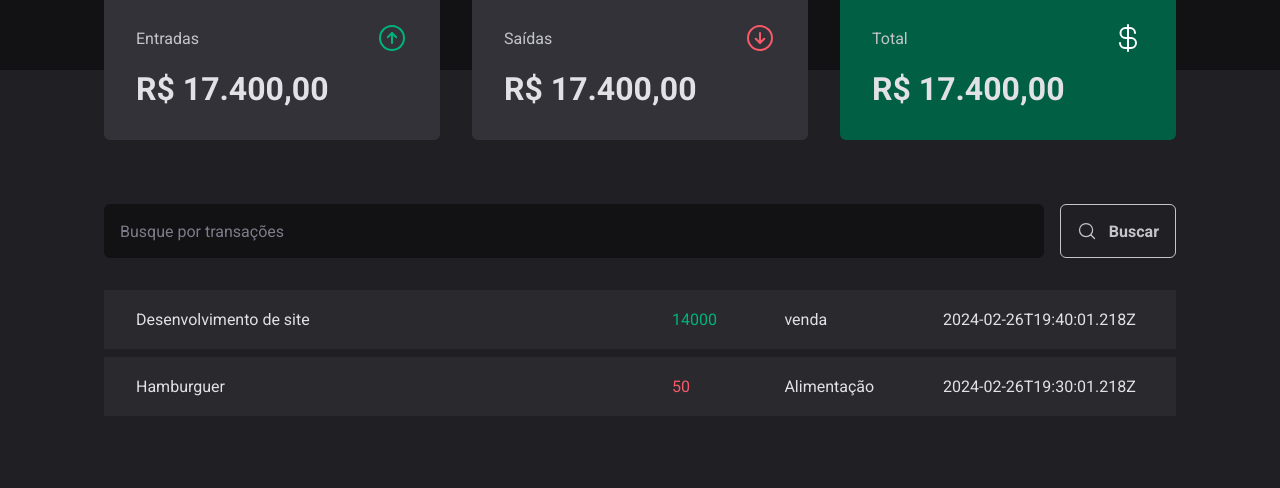
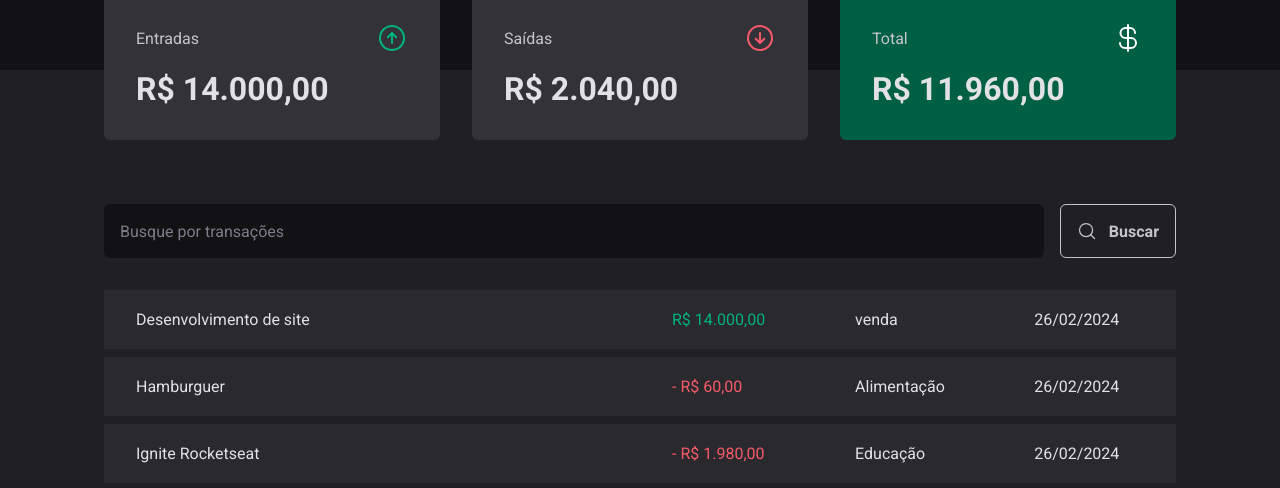
Before and after one commit to MilenaRizzi/dt-money, a React (Vite) app: page / in a window 1280 px wide. Shown: the part 390-878 px from the top of the page. Before the commit the page ends 814 px from the top, so only its background shows below. Built offline with nearby package versions, Linux system fonts and the light colour scheme; data requests are answered from the project's data file.

Commit message:
formataçao de datas e precos

```diff
--- a/server.json
+++ b/server.json
@@ -13,8 +13,16 @@
       "description": "Hamburguer",
       "type": "outcome",
       "category": "Alimentação",
-      "price": 50,
+      "price": 60,
       "createdAt": "2024-02-26T19:30:01.218Z"
+    },
+    {
+      "id": 3,
+      "description": "Ignite Rocketseat",
+      "type": "outcome",
+      "category": "Educação",
+      "price": 1980,
+      "createdAt": "2024-02-26T19:15:01.218Z"
     }
   ]
 }
--- a/src/components/Summary/index.tsx
+++ b/src/components/Summary/index.tsx
@@ -3,9 +3,25 @@
 import { SummaryCard, SummaryContainer } from "./styles";
 import { TransactionsContext } from "../../contexts/TransactionsContext";
 import { useContext } from "react";
+import { priceFormatter } from "../../utils/formatter";
 
 export function Summary() {
   const { transactions } = useContext(TransactionsContext);
+
+  const summary = transactions.reduce(
+    (acc,transaction) => {
+      if(transaction.type === 'income') {
+        acc.income += transaction.price;
+        acc.total += transaction.price;
+      } else {
+        acc.outcome += transaction.price;
+        acc.total -= transaction.price;
+      }
+      return acc;
+    },
+
+  {income: 0, outcome: 0, total: 0}
+  )
 
   console.log(transactions)
 
@@ -17,7 +33,7 @@
           <ArrowCircleUp size={32} color="#00b37e"/>
         </header>
 
-        <strong>R$ 17.400,00</strong>
+        <strong>{priceFormatter.format(summary.income)}</strong>
       </SummaryCard>
       <SummaryCard>
         <header>
@@ -25,7 +41,7 @@
           <ArrowCircleDown size={32} color="#f75a68"/>
         </header>
 
-        <strong>R$ 17.400,00</strong>
+        <strong>{priceFormatter.format(summary.outcome)}</strong>
       </SummaryCard>
       <SummaryCard variant="green">
         <header>
@@ -33,7 +49,7 @@
           <CurrencyDollar size={32} color="#fff"/>
         </header>
 
-        <strong>R$ 17.400,00</strong>
+        <strong>{priceFormatter.format(summary.total)}</strong>
       </SummaryCard>
     </SummaryContainer>
   )
--- a/src/pages/Transactions/index.tsx
+++ b/src/pages/Transactions/index.tsx
@@ -8,6 +8,7 @@
   TransactionsTable,
 } from "./styles";
 import { TransactionsContext } from "../../contexts/TransactionsContext";
+import { dateFormatter, priceFormatter } from "../../utils/formatter";
 
 
 
@@ -29,11 +30,12 @@
                   <td width="50%">{transaction.description}</td>
                   <td>
                     <PriceHighLight variant={transaction.type}>
-                     {transaction.price}
+                      {transaction.type === 'outcome' && '- ' }
+                     {priceFormatter.format(transaction.price)}
                     </PriceHighLight>
                   </td>
                   <td>{transaction.category}</td>
-                  <td>{transaction.createdAt}</td>
+                  <td>{dateFormatter.format(new Date(transaction.createdAt))}</td>
                 </tr>
               );
             })}
--- /dev/null
+++ b/src/utils/formatter.ts
@@ -0,0 +1,6 @@
+export const dateFormatter = new Intl.DateTimeFormat('pt-BR');
+
+export const priceFormatter = new Intl.NumberFormat('pt-BR', {
+  style: 'currency',
+  currency: 'BRL'
+})
```
